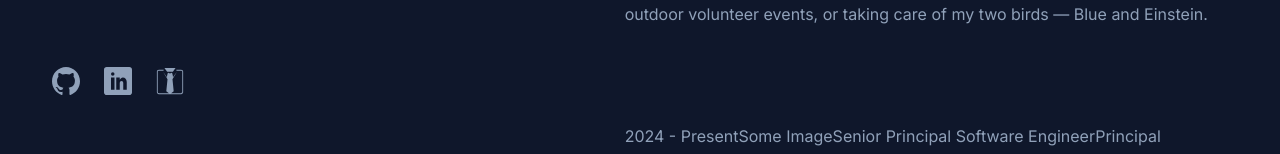
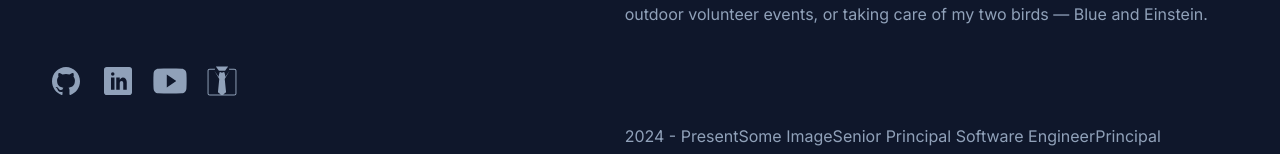
Before and after one commit to vmalchik/portfolio, a Next.js app: page / in a window 1280 px wide. Shown: the part 609-763 px from the top of the page. Built offline with nearby package versions, Linux system fonts and the light colour scheme.

Commit message:
added youtube to social links; cn util class

```diff
--- /dev/null
+++ b/src/components/common/icons/youtube.tsx
@@ -0,0 +1,20 @@
+import { SVGProps } from "react";
+
+export function YoutubeIcon(props: SVGProps<SVGSVGElement>) {
+  return (
+    <svg
+      xmlns="http://www.w3.org/2000/svg"
+      viewBox="0 0 512 512"
+      width="1em"
+      height="1em"
+      {...props}
+    >
+      <path
+        fill="currentColor"
+        d="M508.64 148.79c0-45-33.1-81.2-74-81.2C379.24 65 322.74 64 265 64h-18c-57.6 0-114.2 1-169.6 3.6C36.6 67.6 3.5 104 3.5 149C1 184.59-.06 220.19 0 255.79q-.15 53.4 3.4 106.9c0 45 33.1 81.5 73.9 81.5c58.2 2.7 117.9 3.9 178.6 3.8q91.2.3 178.6-3.8c40.9 0 74-36.5 74-81.5c2.4-35.7 3.5-71.3 3.4-107q.34-53.4-3.26-106.9M207 353.89v-196.5l145 98.2Z"
+      ></path>
+    </svg>
+  );
+}
+
+export default YoutubeIcon;
--- a/src/components/common/social-links.tsx
+++ b/src/components/common/social-links.tsx
@@ -1,6 +1,8 @@
 import GitHubIcon from "@/components/common/icons/github";
 import LinkedinIcon from "@/components/common/icons/linkedin";
 import TieIcon from "@/components/common/icons/tie";
+import YoutubeIcon from "@/components/common/icons/youtube";
+import { cn } from "@/lib/utils";
 import Link from "next/link";
 
 type SocialLink = {
@@ -8,26 +10,35 @@ type SocialLink = {
   icon: React.ComponentType<React.SVGProps<SVGSVGElement>>;
   label: string;
   ariaLabel: string;
+  className?: string;
 };
 
 const links: SocialLink[] = [
   {
     href: "https://github.com/vmalchik/",
     icon: GitHubIcon,
-    ariaLabel: "GitHub (opens in new tab)",
+    ariaLabel: "Victor's GitHub account (opens in new tab)",
     label: "GitHub"
   },
   {
     href: "https://www.linkedin.com/in/victor-malchikov/",
     icon: LinkedinIcon,
-    ariaLabel: "LinkedIn (opens in new tab)",
+    ariaLabel: "Victor's LinkedIn profile (opens in new tab)",
     label: "LinkedIn"
+  },
+  {
+    href: "https://www.youtube.com/@victormalchikov/videos",
+    icon: YoutubeIcon,
+    ariaLabel: "Victor's Youtube channel (opens in new tab)",
+    label: "Youtube",
+    className: "scale-120"
   },
   {
     href: "/resume.pdf",
     icon: TieIcon,
-    ariaLabel: "Resume (navigates to resume page)",
-    label: "Resume"
+    ariaLabel: "Victor's Resume (navigates to resume page)",
+    label: "Resume",
+    className: "scale-110"
   }
 ];
 
@@ -44,7 +55,10 @@ export const SocialLinks = () => {
               rel="noopener noreferrer"
               className="hover:text-slate-200 transition-colors duration-100 ease-in-out"
             >
-              <link.icon aria-hidden="true" className="h-7 w-7" />
+              <link.icon
+                aria-hidden="true"
+                className={cn("h-7 w-7", link.className)}
+              />
               <span className="sr-only">{link.label}</span>
             </Link>
           </li>
--- /dev/null
+++ b/src/lib/utils.ts
@@ -0,0 +1,6 @@
+import { type ClassValue, clsx } from "clsx";
+import { twMerge } from "tailwind-merge";
+
+export function cn(...inputs: ClassValue[]) {
+  return twMerge(clsx(inputs));
+}
```
Also changed, not shown: package.json (+7 -5 lines), 1 other file (tests, documents, lock files or other folders).
